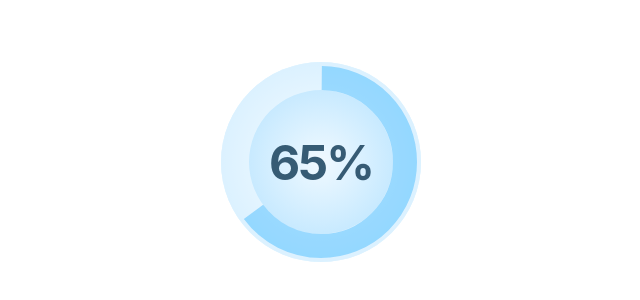
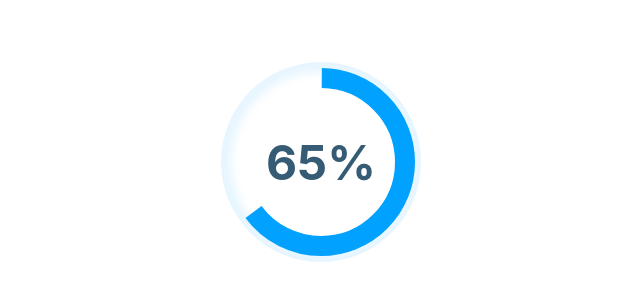
Before and after one commit to tomickigrzegorz/circular-progress-bar, a plain HTML site: page index.html in a window 1280 px wide. Shown: the part 246-546 px from the top of the page, without its empty margins (319-959 px from the left). Drawn offline with Linux system fonts and the light colour scheme.

Commit message:
refactoring

```diff
--- a/index.html
+++ b/index.html
@@ -10,14 +10,12 @@
 </head>
 
 <body>
-  <div class="pie">
-    <span class="percent"></span>
-    <svg width="200" height="200" viewBox="0 0 100 100">
-      <circle cx="50" cy="50" r="42" id="stroke"
-        style="fill: transparent;stroke: hsla(202, 100%, 50%, 0.329); stroke-width: 12; stroke-dashoffset: 66;">
-      </circle>
-    </svg>
-  </div>
+  <div class="pie"></div>
+
+  <!-- <svg width="300" height="300" viewBox="0 0 100 100">
+      <circle cx="50" cy="50" r="42" id="stroke"></circle>
+    </svg> -->
+
   <script src="script.js"></script>
 </body>
 
--- a/script.js
+++ b/script.js
@@ -1,17 +1,90 @@
-const stroke = document.querySelector('#stroke');
-const percentNumber = document.querySelector('.percent');
-const percent = 65;
-const end = 264;
+class CircularProgressBar {
+  constructor(options) {
+    this.options = options;
 
-function circularProgressBar() {
-  for (let i = 0; i <= end; i++) {
-    setTimeout(() => {
-      if(i > percent) return;
-      percentNumber.innerHTML = `${i}%`;
-      let d = parseInt(i * 2.64);
-      stroke.setAttribute('stroke-dasharray', `${d} ${end - d}`);
-    }, i * 30);
+    const { pie, percent, color, strokeWidth, opacity, number, size, fontSize, fontWeight, fontColor } = this.options;
+    this.pie = document.querySelector(`.${pie}`);
+    this.percent = percent || 65;
+    this.color = color || '#00a1ff';
+    this.strokeWidth = strokeWidth || 10;
+    this.opacity = opacity || 0.1;
+    this.number = number || true;
+    this.size = size || 200;
+    this.fontSize = fontSize || '3rem';
+    this.fontWeight = fontWeight || 700;
+    this.fontColor = fontColor || '#365b74';
+    this.end = 264;
+
+    this.createSvg();
   }
+
+  hexTorgb(fullhex) {
+    const hex = fullhex.substring(1, 7);
+    const rgb = `${parseInt(hex.substring(0, 2), 16)}, ${parseInt(hex.substring(2, 4), 16)},${parseInt(hex.substring(4, 6), 16)}`;
+    return rgb;
+  }
+
+  circularProgressBar() {
+    const stroke = document.querySelector('#stroke');
+    const size = this.size.toString().substring(0, 1);
+    const sizeStroke = this.size < 100 ? size / 10 : size;
+
+    console.log(sizeStroke);
+
+    this.percentElement();
+
+    for (let i = 0; i <= this.end; i++) {
+      setTimeout(() => {
+        if (i > this.percent) return;
+        if (this.number) {
+          this.percentElementUpdate(i)
+        }
+        let d = parseInt(i * 2.64);
+        stroke.setAttribute('style', `fill: transparent; stroke: ${this.color}; stroke-width: ${this.strokeWidth}; stroke-dashoffset: 66; stroke-dasharray: ${d} ${this.end - d}`);
+      }, i * 30);
+    }
+
+    this.pie.setAttribute('style', `box-shadow: inset 0px 0px ${this.strokeWidth}px ${this.strokeWidth}px rgba(${this.hexTorgb(this.color)}, ${this.opacity})`);
+
+  }
+
+  percentElement() {
+    const percent = document.createElement('div');
+    percent.className = 'percent'
+    percent.setAttribute('style', `font-size: ${this.fontSize}; font-weight: ${this.fontWeight}; color: ${this.fontColor}`);
+    this.pie.appendChild(percent);
+  }
+
+  percentElementUpdate(numbers) {
+    const percentNumber = document.querySelector('.percent');
+    percentNumber.innerHTML = `${numbers}%`;
+  }
+
+
+  createSvg() {
+    const svg = document.createElementNS('http://www.w3.org/2000/svg', 'svg');
+    const circle = document.createElementNS('http://www.w3.org/2000/svg', 'circle');
+
+    svg.setAttribute('width', this.size);
+    svg.setAttribute('height', this.size);
+    svg.setAttribute('viewBox', '0 0 100 100');
+    svg.setAttributeNS("http://www.w3.org/2000/xmlns/", "xmlns:xlink", "http://www.w3.org/1999/xlink");
+
+    circle.setAttribute('cx', 50);
+    circle.setAttribute('cy', 50);
+    circle.setAttribute('r', 42);
+    circle.setAttribute('id', 'stroke');
+
+    svg.appendChild(circle);
+    this.pie.appendChild(svg)
+
+    this.circularProgressBar()
+  }
+
 }
 
-window.addEventListener('DOMContentLoaded', circularProgressBar());
+window.addEventListener('DOMContentLoaded', () => {
+  new CircularProgressBar({
+    pie: 'pie'
+  });
+});
--- a/style.css
+++ b/style.css
@@ -1,4 +1,10 @@
-* {
+:root {
+  --color: #00a1ff;
+}
+
+*,
+*:before,
+*:after {
   box-sizing: border-box;
 }
 
@@ -15,15 +21,10 @@ body {
   background: #ffffff;
 }
 
-span {
+.percent {
   position: absolute;
-  text-align: center;
   margin: auto;
   font-family: -apple-system, BlinkMacSystemFont, Segoe UI, Helvetica, Arial, sans-serif, Apple Color Emoji, Segoe UI Emoji, Segoe UI Symbol;
-  font-size: 3rem;
-  font-weight: 700;
-  letter-spacing: -2px;
-  color: #365b74;
 }
 
 .pie {
@@ -31,24 +32,5 @@ span {
   display: flex;
   justify-content: center;
   align-items: center;
-  width: 200px;
-  height: 200px;
   border-radius: 50%;
-  box-shadow: inset 0px 0px 0px 28px rgba(255, 255, 255, 0.5);
 }
-
-.pie::before {
-  position: absolute;
-  border-radius: 50%;
-  content: '';
-  width: 200px;
-  height: 200px;
-  top: 0;
-  left: 0;
-  right: 0;
-  bottom: 0;
-  margin: auto;
-  z-index: -1;
-  background: radial-gradient(ellipse at center, rgba(240, 249, 255, 1) 0%, rgba(203, 235, 255, 1) 47%, rgba(161, 219, 255, 1) 100%);
-  box-shadow: inset 0px 0px 0px 0px rgba(158, 211, 255, 0.75);
-}
```
Also changed, not shown: 1 other file.
